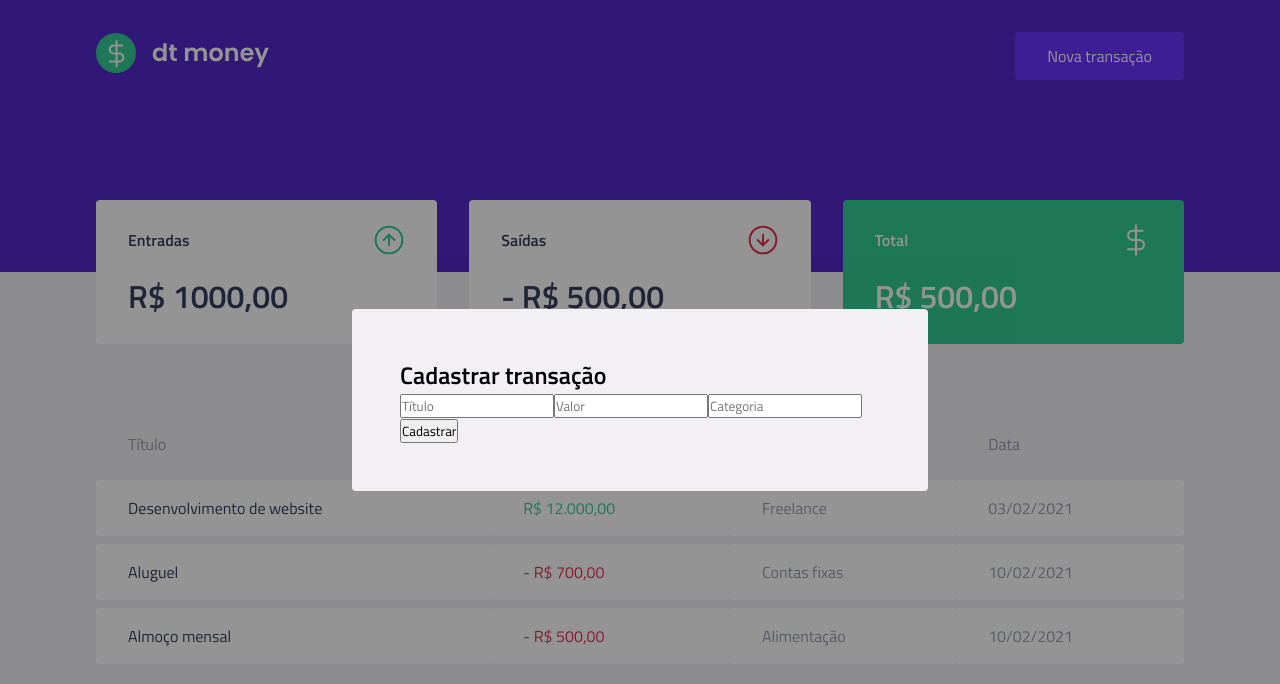
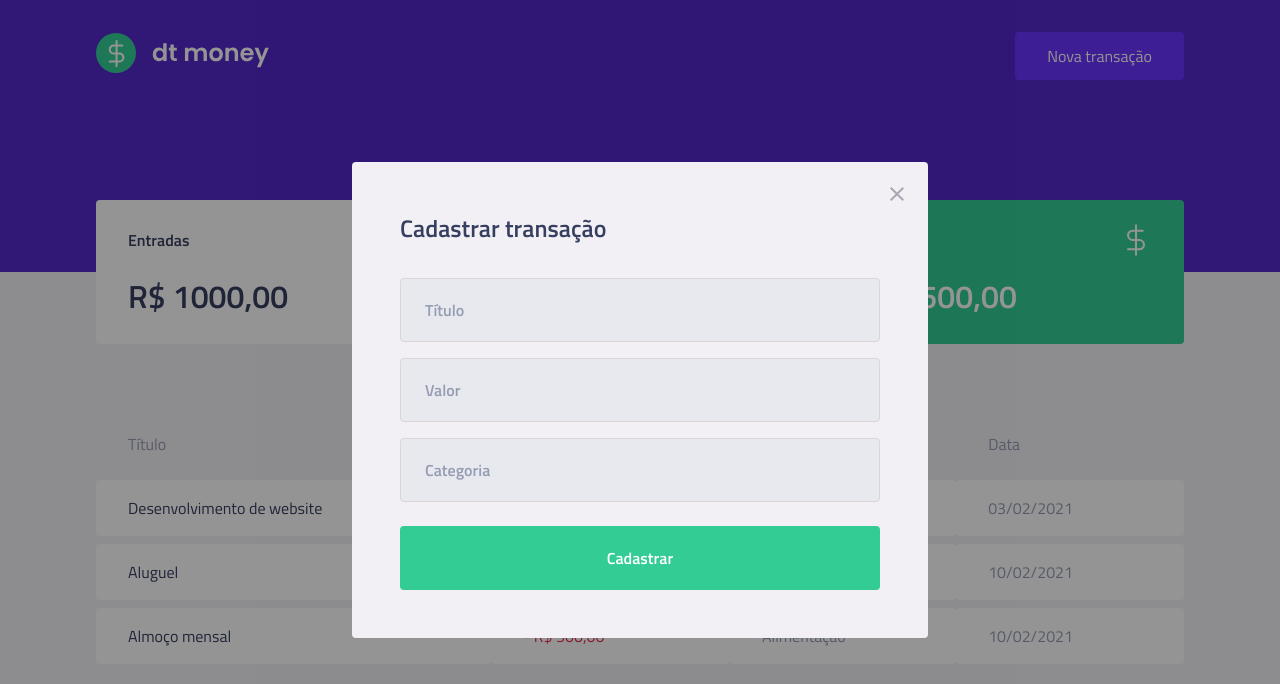
Before and after one commit to carlos3duardo/ignite-reactjs-dtmoney, a React (Create React App) app: page / in a window 1280 px wide. Both pictures are taken after a click on the button "Nova transação". Shown: the top 684 px of the page. Built offline with nearby package versions, Linux system fonts and the light colour scheme; no server answers; what miragejs would draw is missing.

Commit message:
Estilizando o formulário do modal

```diff
--- a/src/components/NewTransactionModal/index.tsx
+++ b/src/components/NewTransactionModal/index.tsx
@@ -1,5 +1,6 @@
 import Modal from 'react-modal';
 import { Container } from './styles';
+import closeImg from '../../assets/img/close.svg';
 
 interface NewTransactionModalProps {
   isOpen: boolean;
@@ -14,6 +15,9 @@ export function NewTransactionModal({isOpen, onRequestClose}: NewTransactionModa
       overlayClassName="react-modal-overlay"
       className="react-modal-content"
     >
+      <button type="button" onClick={onRequestClose} className="react-modal-close">
+        <img src={closeImg} alt="Fechar janela" />
+      </button>
       <Container>
         <h2>Cadastrar transação</h2>
 
--- a/src/components/NewTransactionModal/styles.ts
+++ b/src/components/NewTransactionModal/styles.ts
@@ -1,4 +1,49 @@
 import styled from 'styled-components';
 
 export const Container = styled.form`
+  h2 {
+    color: var(--text-title);
+    font-size: 1.5rem;
+    margin-bottom: 2rem;
+  }
+
+  input {
+    width: 100%;
+    padding: 0 1.5rem;
+    height: 4rem;
+    border-radius: 0.25rem;
+
+    background-color: var(--input-background);
+    border: var(--input-border);
+
+    font-weight: var(--font-semibold);
+    font-size: 1rem;
+
+    &::placeholder {
+      color: var(--text-body);
+    }
+
+    & + input {
+      margin-top: 1rem;
+    }
+  }
+
+  button[type="submit"] {
+    width: 100%;
+    padding: 0 1.5rem;
+    height: 4rem;
+    background-color: var(--green);
+    color: #ffffff;
+    border-radius: 0.25rem;
+    border: 0;
+    font-size: 1rem;
+    font-weight: var(--font-semibold);
+    margin-top: 1.5rem;
+
+    transition: filter 0.2s ease;
+
+    &:hover {
+      filter: brightness(0.9);
+    }
+  }
 `;
--- a/src/styles/global.ts
+++ b/src/styles/global.ts
@@ -17,6 +17,9 @@ export const GlobalStyle = createGlobalStyle`
     --font-regular: 400;
     --font-semibold: 600;
     --font-bold: 700;
+
+    --input-background: #e7e9ee;
+    --input-border: 1px solid #d7d7d7;
   }
 
   * {
@@ -83,4 +86,18 @@ export const GlobalStyle = createGlobalStyle`
     border-radius: 0.25rem;
   }
 
+  .react-modal-close {
+    position: absolute;
+    top: 1.5rem;
+    right: 1.5rem;
+    border: 0;
+    background: transparent;
+
+    transition: filter 0.2s ease;
+
+    &:hover {
+      filter: brightness(0.8);
+    }
+  }
+
 `;
```
